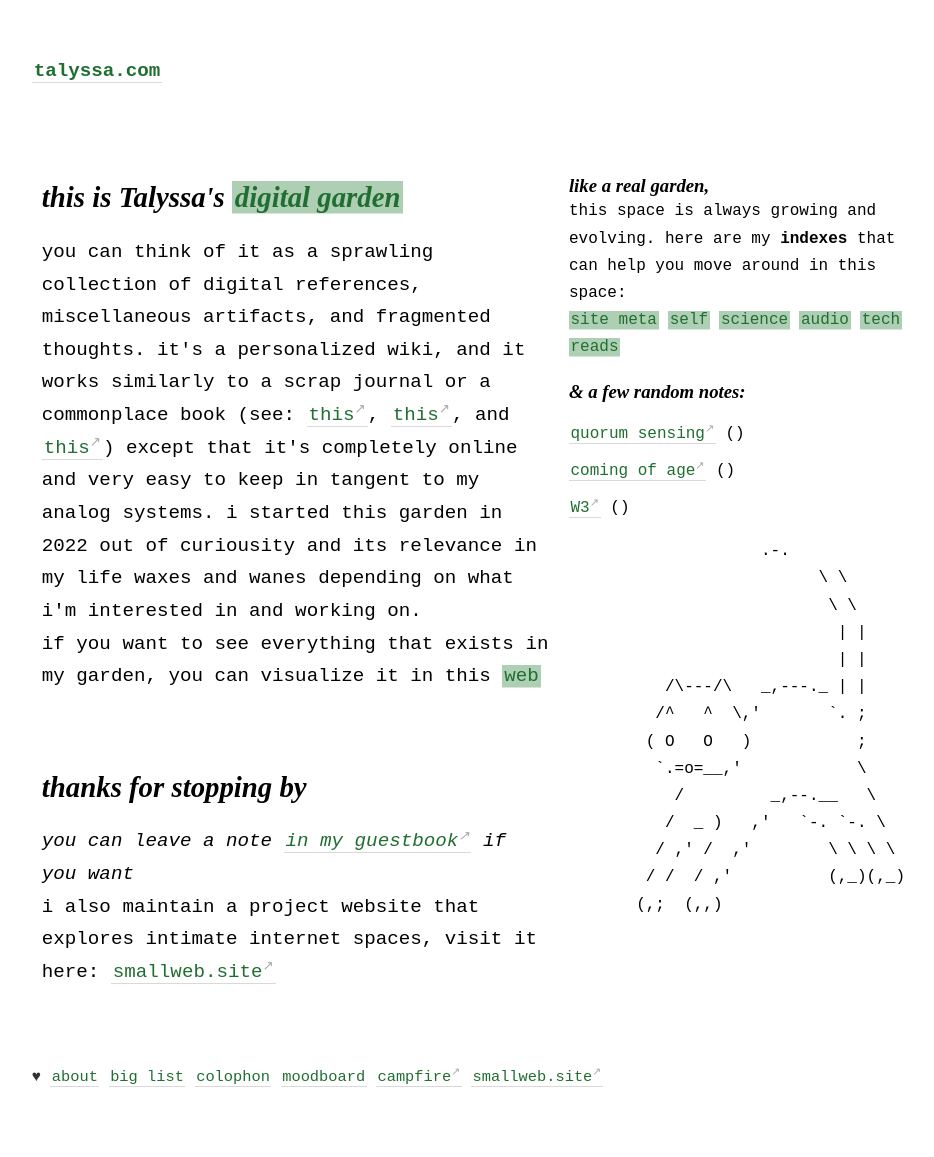
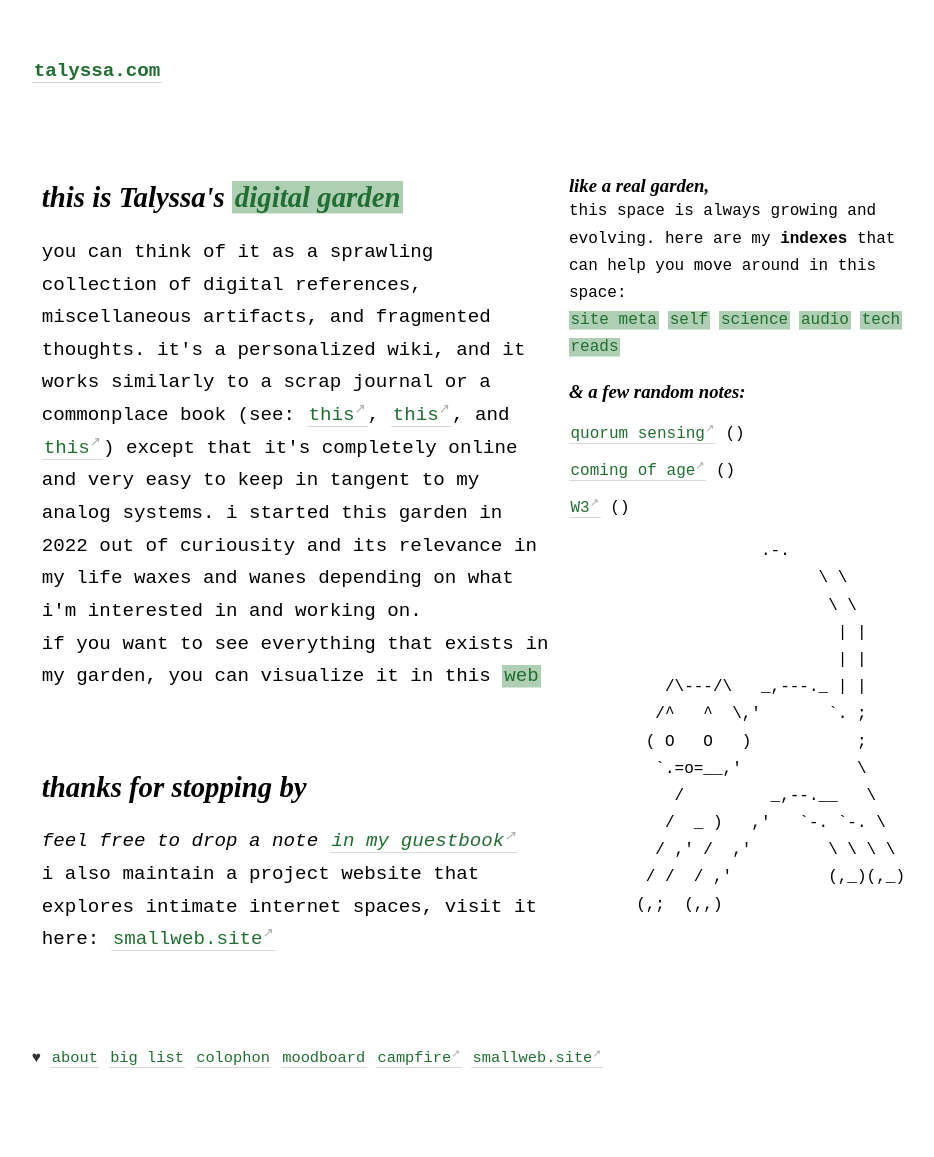
Before and after one commit to geminiworms/talyssagarden.github.io, a Jekyll site: the page built from _pages/index.md, in a window 1280 px wide. Shown: the whole page, without its empty margins (45-979 px from the left). Built offline with Jekyll 4.4.1, drawn with Linux system fonts in a browser that asks for light colours.

Commit message:
Update index.md

```diff
--- a/_pages/index.md
+++ b/_pages/index.md
@@ -48,7 +48,7 @@ permalink: /
       <h2>this is Talyssa's <a class="internal-link" href="/what-is-digital-gardening">digital garden</a></h2>
       <p>you can think of it as a sprawling collection of digital references, miscellaneous artifacts, and fragmented thoughts. it's a personalized wiki, and it works similarly to a scrap journal or a commonplace book (see: <a class="external-link" href="https://youtu.be/aaHEgPk0tNM">this</a>, <a class="external-link" href="https://youtu.be/XFUQJtOcras">this</a>, and <a class="external-link" href="https://youtu.be/T_S7Uiy03pw?t=731">this</a>) except that it's completely online and very easy to keep in tangent to my analog systems. i started this garden in 2022 out of curiousity and its relevance in my life waxes and wanes depending on what i'm interested in and working on. <br> if you want to see everything that exists in my garden, you can visualize it in this <a class="internal-link" href="/web">web</a></p><br>
       <h2>thanks for stopping by</h2>
-      <p><i> you can leave a note <a class="external-link" href="https://www.yourworldoftext.com/~talyssa.txt/">in my guestbook</a> if you want</i><br>
+      <p><i> feel free to drop a note <a class="external-link" href="https://www.yourworldoftext.com/~talyssa.txt/">in my guestbook</a></i><br>
       i also maintain a project website that explores intimate internet spaces, visit it here: <a class="external-link" href="https://smallweb.site">smallweb.site</a>
       </p>
     </div>
```
